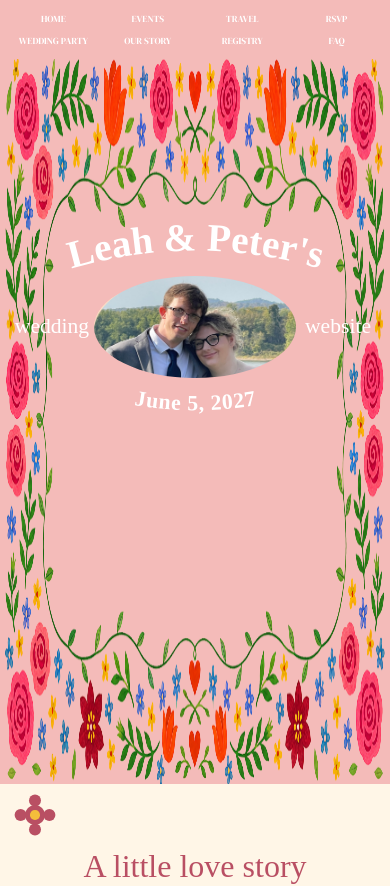
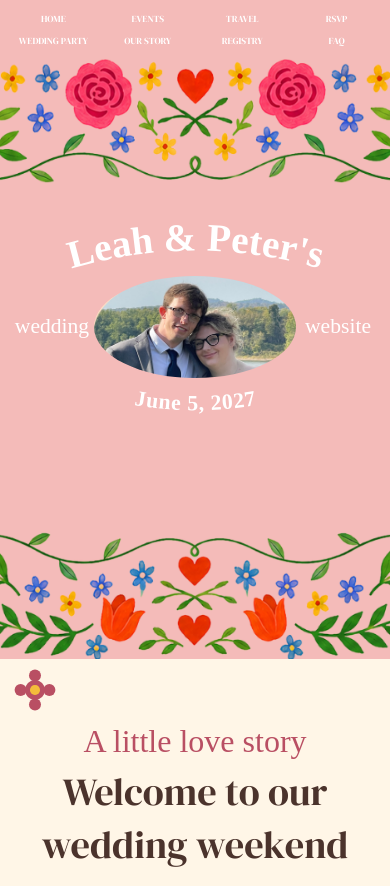
Before and after one commit to luckyleah/wedding, a React (Vite) app: page / in a window 390 px wide. Shown: the top 886 px of the page. Built offline with nearby package versions, Linux system fonts and the light colour scheme; a web font is replaced by a local one.

Commit message:
Preserve mobile floral frame proportions
Co-authored-by: Copilot <223556219+Copilot@users.noreply.github.com>

```diff
--- a/src/App.css
+++ b/src/App.css
@@ -148,6 +148,7 @@
 }
 
 @media(max-width:580px){
-  .hero-floral-frame:not(.hero-floral-frame-mobile) { display:block; inset:0; width:100%; height:100%; object-fit:fill; }
+  .hero-section { min-height:600px; }
+  .hero-floral-frame:not(.hero-floral-frame-mobile) { display:block; inset:0; width:100%; height:100%; object-fit:cover; }
   .hero-floral-frame-mobile { display:none; }
 }
```
